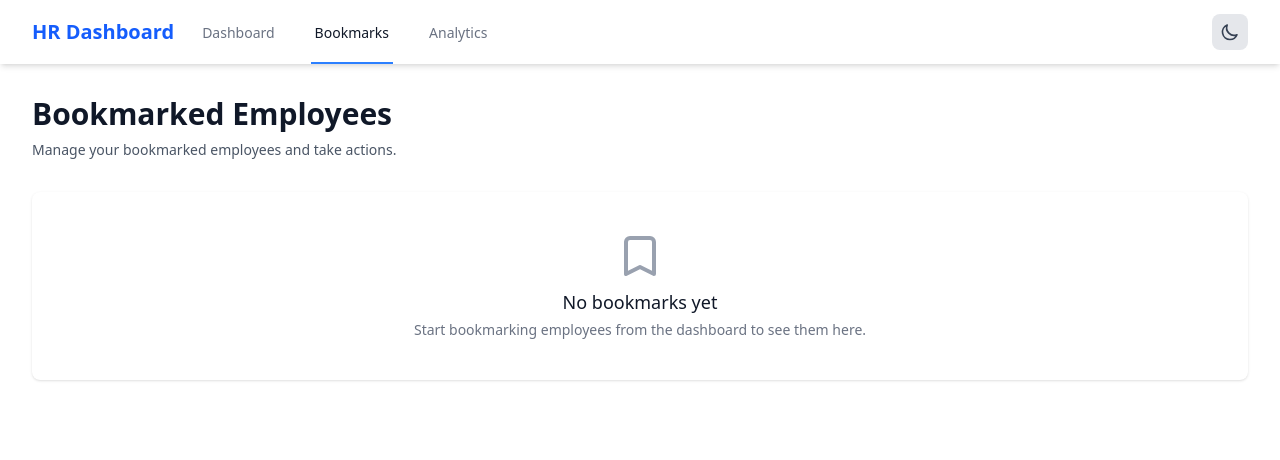
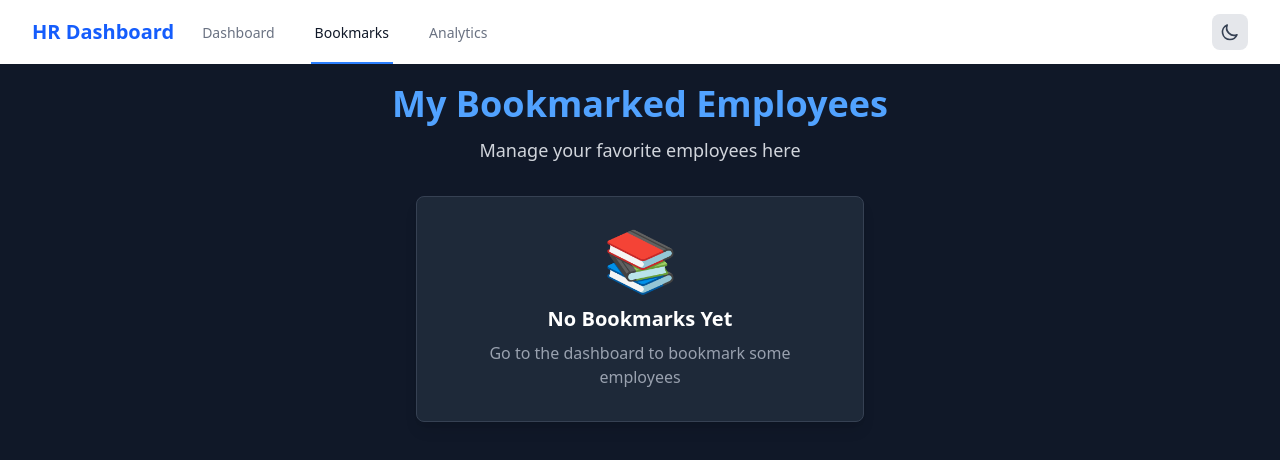
Before and after one commit to sohil-khann/HR-DashBoard, a Next.js app: page /bookmarks in a window 1280 px wide. Shown: the top 460 px of the page. Built offline with nearby package versions, Linux system fonts and the light colour scheme.

Commit message:
[Sohil khan ] Add. bookmarks

```diff
--- a/src/app/bookmarks/page.js
+++ b/src/app/bookmarks/page.js
@@ -7,6 +7,7 @@ import Modal from '@/components/Modal';
 
 export default function BookmarksPage() {
   const { bookmarks, removeBookmark } = useBookmarks();
+
   const [showModal, setShowModal] = useState(false);
   const [selectedUser, setSelectedUser] = useState(null);
   const [actionType, setActionType] = useState('');
@@ -24,7 +25,6 @@ export default function BookmarksPage() {
   };
 
   const handleAction = () => {
-    // In a real app, this would trigger an API call
     if (actionType === 'promote') {
       alert(`${selectedUser.firstName} ${selectedUser.lastName} has been promoted!`);
     } else if (actionType === 'assign') {
@@ -34,50 +34,45 @@ export default function BookmarksPage() {
   };
 
   return (
-    <div className="max-w-7xl mx-auto px-4 sm:px-6 lg:px-8 py-8">
-      <div className="mb-8">
-        <h1 className="text-3xl font-bold text-gray-900 dark:text-white">Bookmarked Employees</h1>
-        <p className="mt-2 text-sm text-gray-600 dark:text-gray-400">
-          Manage your bookmarked employees and take actions.
+    <div className="container mx-auto p-5 bg-gray-900 min-h-screen">
+      {/* Page Title and Description */}
+      <div className="text-center mb-8">
+        <h1 className="text-4xl font-bold text-blue-400 mb-3">
+          My Bookmarked Employees
+        </h1>
+        <p className="text-gray-300 text-lg">
+          Manage your favorite employees here
         </p>
       </div>
 
+      {/* Show a message if no employees are bookmarked */}
       {bookmarks.length === 0 ? (
-        <div className="bg-white dark:bg-gray-800 shadow rounded-lg p-10 text-center">
-          <svg
-            className="mx-auto h-12 w-12 text-gray-400"
-            fill="none"
-            stroke="currentColor"
-            viewBox="0 0 24 24"
-            xmlns="http://www.w3.org/2000/svg"
-          >
-            <path
-              strokeLinecap="round"
-              strokeLinejoin="round"
-              strokeWidth={2}
-              d="M5 5a2 2 0 012-2h10a2 2 0 012 2v16l-7-3.5L5 21V5z"
-            />
-          </svg>
-          <h3 className="mt-2 text-lg font-medium text-gray-900 dark:text-white">No bookmarks yet</h3>
-          <p className="mt-1 text-sm text-gray-500 dark:text-gray-400">
-            Start bookmarking employees from the dashboard to see them here.
+        <div className="bg-gray-800 rounded-lg shadow-lg p-8 text-center max-w-md mx-auto border border-gray-700">
+          <div className="text-6xl mb-4">📚</div>
+          <h3 className="text-xl font-bold mb-2 text-white">No Bookmarks Yet</h3>
+          <p className="text-gray-400">
+            Go to the dashboard to bookmark some employees
           </p>
         </div>
       ) : (
+        // Show the list of bookmarked employees
         <div>
-          <div className="mb-4 flex justify-between items-center">
-            <h2 className="text-xl font-semibold text-gray-900 dark:text-white">Bookmarked ({bookmarks.length})</h2>
+          <div className="flex flex-wrap justify-between items-center mb-6">
+            <h2 className="text-2xl font-bold text-white">
+              Saved Employees ({bookmarks.length})
+            </h2>
             <button
               onClick={() => setShowModal(true)}
-              className="inline-flex items-center px-4 py-2 border border-transparent text-sm font-medium rounded-md shadow-sm text-white bg-blue-600 hover:bg-blue-700 focus:outline-none focus:ring-2 focus:ring-offset-2 focus:ring-blue-500"
+              className="bg-blue-600 hover:bg-blue-700 text-white px-6 py-2 rounded-md"
             >
-              Assign to Project
+              Assign Project
             </button>
           </div>
 
-          <div className="grid grid-cols-1 sm:grid-cols-2 lg:grid-cols-3 xl:grid-cols-4 gap-6">
+          {/* Grid of employee cards */}
+          <div className="grid gap-6 grid-cols-1 md:grid-cols-2 lg:grid-cols-3">
             {bookmarks.map((user) => (
-              <div key={user.id} className="relative">
+              <div key={user.id} className="bg-gray-800 rounded-lg shadow-lg p-4 hover:shadow-xl border border-gray-700">
                 <UserCard
                   user={user}
                   onBookmark={() => removeBookmark(user.id)}
@@ -86,9 +81,9 @@ export default function BookmarksPage() {
                 />
                 <button
                   onClick={() => handleAssignProject(user)}
-                  className="mt-2 w-full bg-purple-500 hover:bg-purple-600 text-white text-xs py-2 px-3 rounded-md text-center transition-colors"
+                  className="w-full mt-4 bg-green-600 hover:bg-green-700 text-white py-2 rounded-md"
                 >
-                  Assign to Project
+                  Assign Project
                 </button>
               </div>
             ))}
@@ -96,31 +91,24 @@ export default function BookmarksPage() {
         </div>
       )}
 
-      {/* Modal for actions */}
+      {/* Popup window for actions */}
       <Modal
         isOpen={showModal}
         onClose={() => setShowModal(false)}
-        title={actionType === 'promote' ? 'Promote Employee' : 'Assign to Project'}
+        title={actionType === 'promote' ? '🌟 Promote Employee' : '📋 Assign Project'}
       >
         {selectedUser && (
-          <div className="p-4">
-            <div className="mb-4">
-              <p className="text-sm text-gray-500 dark:text-gray-400">
-                {actionType === 'promote'
-                  ? `Are you sure you want to promote ${selectedUser.firstName} ${selectedUser.lastName}?`
-                  : `Assign ${selectedUser.firstName} ${selectedUser.lastName} to a project:`}
-              </p>
-            </div>
+          <div className="p-6 bg-gray-800 text-white">
+            <p className="text-lg mb-4">
+              {actionType === 'promote'
+                ? `Do you want to promote ${selectedUser.firstName} ${selectedUser.lastName}?`
+                : `Assign a project to ${selectedUser.firstName} ${selectedUser.lastName}`}
+            </p>
 
             {actionType === 'assign' && (
-              <div className="mb-4">
-                <label htmlFor="project" className="block text-sm font-medium text-gray-700 dark:text-gray-300">
-                  Select Project
-                </label>
-                <select
-                  id="project"
-                  className="mt-1 block w-full pl-3 pr-10 py-2 text-base border-gray-300 dark:border-gray-600 focus:outline-none focus:ring-blue-500 focus:border-blue-500 sm:text-sm rounded-md dark:bg-gray-700 dark:text-white"
-                >
+              <div className="mb-6">
+                <label className="block text-gray-300 mb-2">Choose a Project:</label>
+                <select className="w-full p-2 border rounded-md bg-gray-700 text-white border-gray-600">
                   <option>Website Redesign</option>
                   <option>Mobile App Development</option>
                   <option>Data Migration</option>
@@ -130,18 +118,16 @@ export default function BookmarksPage() {
               </div>
             )}
 
-            <div className="mt-5 sm:mt-6 sm:grid sm:grid-cols-2 sm:gap-3 sm:grid-flow-row-dense">
+            <div className="flex gap-4">
               <button
-                type="button"
-                className="w-full inline-flex justify-center rounded-md border border-transparent shadow-sm px-4 py-2 bg-blue-600 text-base font-medium text-white hover:bg-blue-700 focus:outline-none focus:ring-2 focus:ring-offset-2 focus:ring-blue-500 sm:col-start-2 sm:text-sm"
                 onClick={handleAction}
+                className="flex-1 bg-blue-600 hover:bg-blue-700 text-white py-2 rounded-md"
               >
                 Confirm
               </button>
               <button
-                type="button"
-                className="mt-3 w-full inline-flex justify-center rounded-md border border-gray-300 dark:border-gray-600 shadow-sm px-4 py-2 bg-white dark:bg-gray-700 text-base font-medium text-gray-700 dark:text-gray-200 hover:bg-gray-50 dark:hover:bg-gray-600 focus:outline-none focus:ring-2 focus:ring-offset-2 focus:ring-blue-500 sm:mt-0 sm:col-start-1 sm:text-sm"
                 onClick={() => setShowModal(false)}
+                className="flex-1 bg-gray-700 hover:bg-gray-600 text-white py-2 rounded-md border border-gray-600"
               >
                 Cancel
               </button>
```
